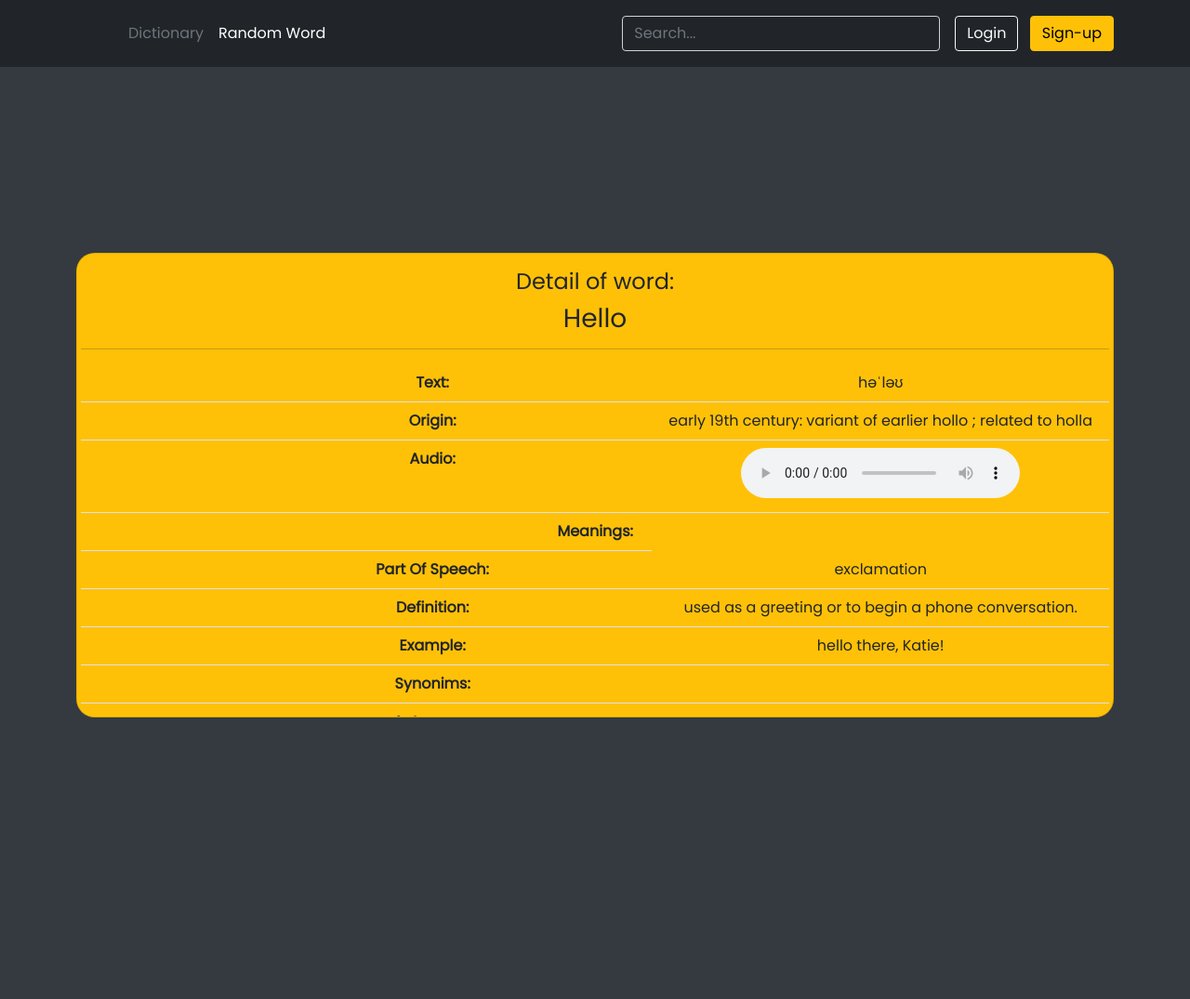
After one commit to MustafayevMohammed/docker-lesson-dict-app, a Django app: page /detail/ in a window 1280 px wide. The commit adds this page. Shown: the top 1075 px of the page at 93% size. Run offline with Django 3.2, Linux system fonts and the light colour scheme.

Commit message:
version-2.0.0 design completed

```diff
--- a/dictionary/urls.py
+++ b/dictionary/urls.py
@@ -5,4 +5,5 @@ app_name = "dictionary"
 
 urlpatterns = [
     path("",views.HomePageView.as_view(),name="home"),
+    path("detail/",views.DetailPageView.as_view(),name="detail"),
 ]
--- a/dictionary/views.py
+++ b/dictionary/views.py
@@ -7,3 +7,8 @@ class HomePageView(View):
 
     def get(self,request ,*args, **kwargs):
         return render(request, "home.html")
+
+class DetailPageView(View):
+
+    def get(self,request ,*args, **kwargs):
+        return render(request, "detailofword.html")
--- /dev/null
+++ b/static/css/search.css
@@ -0,0 +1,76 @@
+@import url("https://fonts.googleapis.com/css2?family=Poppins:weight@100;200;300;400;500;600;700;800&display=swap");
+
+
+       body{
+        background-color:#eee;
+        font-family: "Poppins", sans-serif;
+        font-weight: 300;
+       }
+
+       .height{
+        height: 100vh;
+       }
+
+
+       .search{
+       position: relative;
+       box-shadow: 0 0 40px rgba(51, 51, 51, .1);
+
+       }
+
+       .search input{
+
+        height: 60px;
+        text-indent: 25px;
+        border: 2px solid #d6d4d4;
+
+
+       }
+
+
+       .search input:focus{
+
+        box-shadow: none;
+        border: 2px solid blue;
+
+
+       }
+
+       .search .fa-search{
+
+        position: absolute;
+        top: 20px;
+        left: 16px;
+
+       }
+
+       .search button{
+
+        position: absolute;
+        top: 5px;
+        right: 5px;
+        height: 50px;
+        width: 110px;
+        background: blue;
+
+       }
+
+
+.main-card{
+    height: 500px;
+    margin-top: 200px;
+    border-radius: 20px;
+}
+
+body{
+    background-color: #343a40;
+}
+
+.key{
+    font-weight: 700;
+    padding-left: 150px !important;
+}
+
+.mean{
+    padding-left: 500px !important;
+}
--- /dev/null
+++ b/templates/components/navbar.html
@@ -0,0 +1,26 @@
+<header class="p-3 bg-dark text-white">
+    <div class="container">
+      <div class="d-flex flex-wrap align-items-center justify-content-center justify-content-lg-start">
+        <a href="/" class="d-flex align-items-center mb-2 mb-lg-0 text-white text-decoration-none">
+          <svg class="bi me-2" width="40" height="32" role="img" aria-label="Bootstrap"><use xlink:href="#bootstrap"></use></svg>
+        </a>
+
+        <ul class="nav col-12 col-lg-auto me-lg-auto mb-2 justify-content-center mb-md-0">
+          <li><a href="#" class="nav-link px-2 text-secondary">Dictionary</a></li>
+          <li><a href="#" class="nav-link px-2 text-white">Random Word</a></li>
+          {% comment %} <li><a href="#" class="nav-link px-2 text-white">Pricing</a></li>
+          <li><a href="#" class="nav-link px-2 text-white">FAQs</a></li>
+          <li><a href="#" class="nav-link px-2 text-white">About</a></li> {% endcomment %}
+        </ul>
+
+        <form class="col-12 col-lg-auto mb-3 mb-lg-0 me-lg-3" role="search">
+          <input type="search" class="form-control form-control-dark text-white bg-dark" placeholder="Search..." aria-label="Search">
+        </form>
+
+        <div class="text-end">
+          <button type="button" class="btn btn-outline-light me-2">Login</button>
+          <button type="button" class="btn btn-warning">Sign-up</button>
+        </div>
+      </div>
+    </div>
+</header>
--- /dev/null
+++ b/templates/detailofword.html
@@ -0,0 +1,90 @@
+{% extends "layout.html" %}
+{% load static %}
+
+{% block title %}Home Page{% endblock title %}
+
+{% block body %}
+    <link rel="stylesheet" href="{% static 'css/search.css' %}">
+    {% include "components/navbar.html" %}
+
+
+  <div class="container">
+    <div class="card bg-warning main-card overflow-auto">
+      <div class="row text-center height d-flex justify-content-center align-items-center">
+        <div class="card-body">
+          <h4 class="card-title">Detail of word:</h4>  <h3>Hello</h3>
+          <hr>
+            <div class="table-responsive">
+              <table class="table ">
+                <tbody>
+                  <tr>
+                    <td class="font-weight-bold key" >Text: </td>
+                    <td class="argument">həˈləʊ</td>
+                  </tr>
+                  <tr>
+                    <td class="font-weight-bold key" >Origin: </td>
+                    <td class="argument">early 19th century: variant of earlier hollo ; related to holla</td>
+                  </tr>
+                  <tr>
+                    <td class="font-weight-bold key" >Audio:</td>
+                    <td class="argument">
+                      <audio controls>
+                        <source src="//ssl.gstatic.com/dictionary/static/sounds/20200429/hello--_gb_1.mp3" type="audio/mpeg">
+                        Your browser does not support the audio element.
+                      </audio>
+                    </td>
+                  </tr>
+                  <tr>
+                    <td class="font-weight-bold key mean">Meanings: </td>
+                  </tr>
+                  <tr>
+                    <td class="font-weight-bold key" >Part Of Speech: </td>
+                    <td class="argument">exclamation</td>
+                  </tr>
+                  <tr>
+                    <td class="font-weight-bold key" >Definition: </td>
+                    <td class="argument">used as a greeting or to begin a phone conversation.</td>
+                  </tr>
+                  <tr>
+                    <td class="font-weight-bold key" >Example: </td>
+                    <td class="argument">hello there, Katie!</td>
+                  </tr>
+                  <tr>
+                    <td class="font-weight-bold key" >Synonims: </td>
+                    <td class="argument"></td>
+                  </tr>
+                  <tr>
+                    <td class="font-weight-bold key" >Antonyms: </td>
+                    <td class="argument"></td>
+                  </tr>
+                  <tr>
+                    <td class="font-weight-bold key mean">Meanings: </td>
+                  </tr>
+                  <tr>
+                    <td class="font-weight-bold key" >Part Of Speech: </td>
+                    <td class="argument">exclamation</td>
+                  </tr>
+                  <tr>
+                    <td class="font-weight-bold key" >Definition: </td>
+                    <td class="argument">used as a greeting or to begin a phone conversation.</td>
+                  </tr>
+                  <tr>
+                    <td class="font-weight-bold key" >Example: </td>
+                    <td class="argument">hello there, Katie!</td>
+                  </tr>
+                  <tr>
+                    <td class="font-weight-bold key" >Synonims: </td>
+                    <td class="argument"></td>
+                  </tr>
+                  <tr>
+                    <td class="font-weight-bold key" >Antonyms: </td>
+                    <td class="argument"></td>
+                  </tr>
+                </tbody>
+              </table>
+            </div>
+          </div>
+        </div>
+      </div>
+    </div>
+{% endblock body %}
--- /dev/null
+++ b/templates/layout.html
@@ -0,0 +1,24 @@
+<!DOCTYPE html>
+<html lang="en">
+<head>
+    <meta charset="UTF-8">
+    <meta http-equiv="X-UA-Compatible" content="IE=edge">
+    <meta name="viewport" content="width=device-width, initial-scale=1.0">
+    <link href="https://cdn.jsdelivr.net/npm/bootstrap@5.0.2/dist/css/bootstrap.min.css" rel="stylesheet" integrity="sha384-EVSTQN3/azprG1Anm3QDgpJLIm9Nao0Yz1ztcQTwFspd3yD65VohhpuuCOmLASjC" crossorigin="anonymous">
+
+    <title>
+        {% block title %}
+
+        {% endblock title %}
+    </title>
+
+</head>
+<body>
+    {% block body %}
+
+    {% endblock body %}
+</body>
+    <script src="https://cdn.jsdelivr.net/npm/bootstrap@5.0.2/dist/js/bootstrap.bundle.min.js" integrity="sha384-MrcW6ZMFYlzcLA8Nl+NtUVF0sA7MsXsP1UyJoMp4YLEuNSfAP+JcXn/tWtIaxVXM" crossorigin="anonymous"></script>
+    <script src="https://cdn.jsdelivr.net/npm/@popperjs/core@2.9.2/dist/umd/popper.min.js" integrity="sha384-IQsoLXl5PILFhosVNubq5LC7Qb9DXgDA9i+tQ8Zj3iwWAwPtgFTxbJ8NT4GN1R8p" crossorigin="anonymous"></script>
+    <script src="https://cdn.jsdelivr.net/npm/bootstrap@5.0.2/dist/js/bootstrap.min.js" integrity="sha384-cVKIPhGWiC2Al4u+LWgxfKTRIcfu0JTxR+EQDz/bgldoEyl4H0zUF0QKbrJ0EcQF" crossorigin="anonymous"></script>
+</html>
```
Also changed, not shown: templates/home.html (+24 -1 lines).
